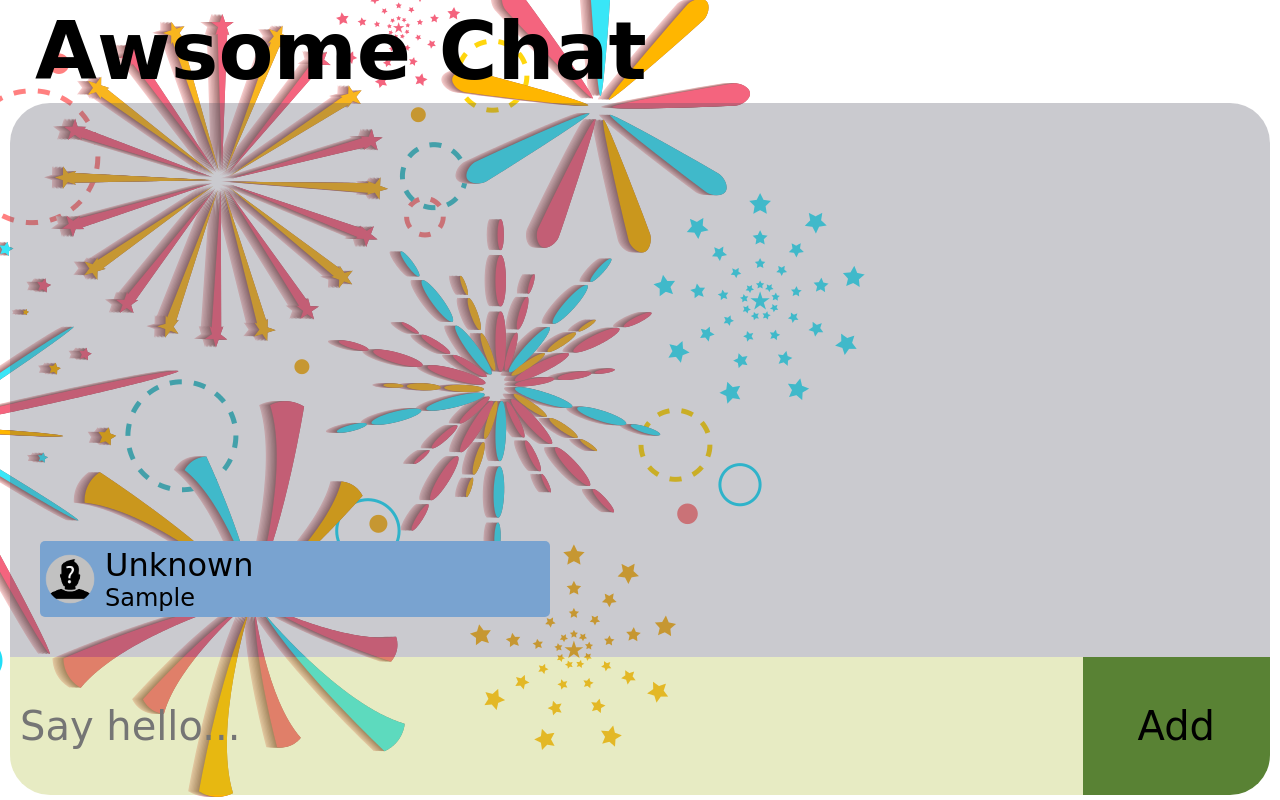
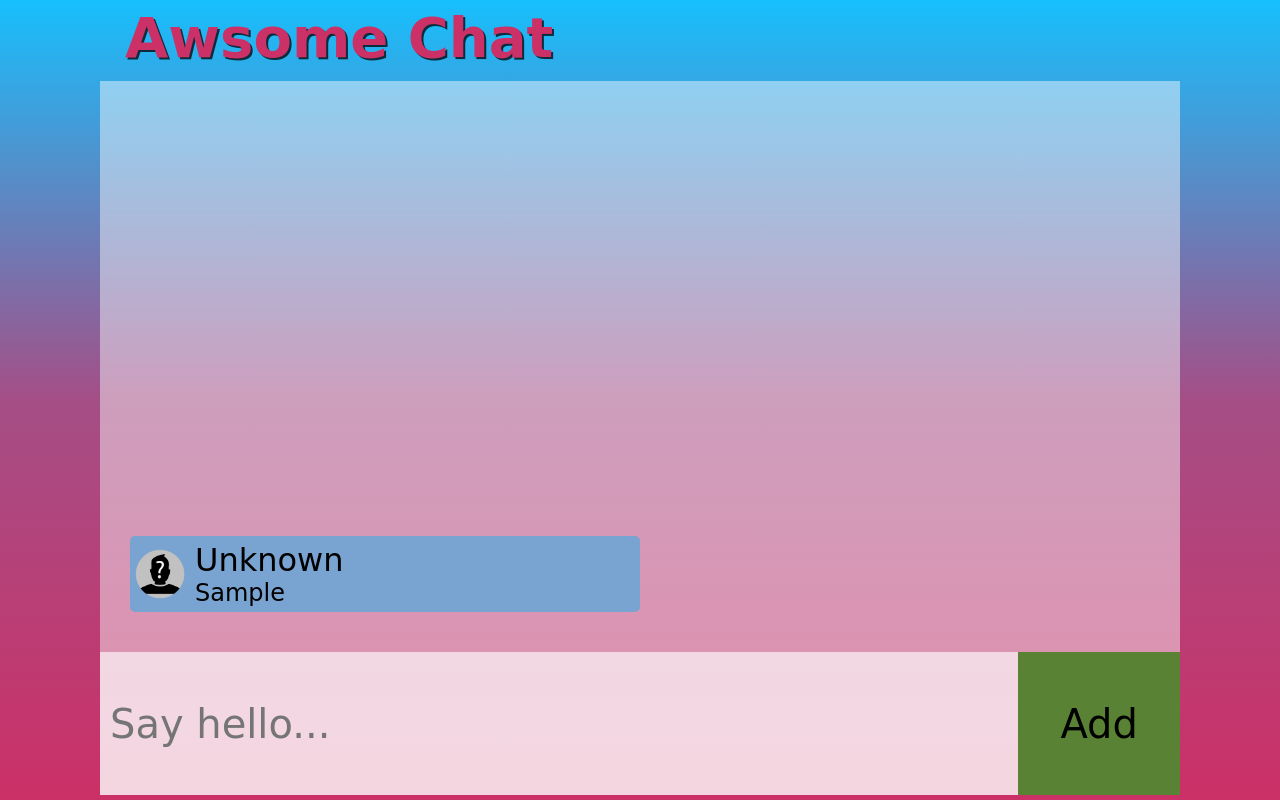
Before and after one commit to gautemo/firebase-chat, a plain HTML site: page public/index.html in a window 1280 px wide. Both pictures are taken after typing "Sample" into the empty fields and a click on the button "Add". Drawn offline with nearby package versions, Linux system fonts and the light colour scheme; a web font is replaced by a local one.

Commit message:
style changes

```diff
--- a/public/style.css
+++ b/public/style.css
@@ -1,34 +1,40 @@
 :root{
-    --chat-container-color: #5051604d;
+    --chat-container-color: rgba(255, 255, 255, 0.45);
     --chat-buble-color: #79a3d0;
-    --chat-input-color: #AEBD384d;
+    --chat-input-color: rgba(255, 255, 255, 0.8);
     --chat-button-color: #598234;
 }
 
 body{
     margin: 0;
     font-family: 'Ranga', cursive;
-    background-image: url('images/background.png');
-    background-repeat: no-repeat;
+    background: linear-gradient(0deg, #CB3066, #a54e86, #16BFFD);
 }
 
 #app{
     height: 100vh;
     display: flex;
     flex-direction: column;
-    padding: 0 10px;
+    padding: 0 100px;
+}
+
+@media screen and (max-width: 800px){
+    #app{
+        padding: 0 15px;
+    }
 }
 
 header{
     flex: 1;
     padding: 5px 25px;
-    font-size: 5em;
+    font-size: 3.5em;
     font-weight: bold;
+    color: #CB3066;
+    text-shadow: 2px 2px rgba(0, 0, 0, 0.75);
 }
 
 .chat-container{
     flex: 8;
-    border-radius: 40px 40px 0 0;
     background-color: var(--chat-container-color);
     display: flex;
     flex-direction: column-reverse;
@@ -45,7 +51,7 @@ header{
     display: flex;
     padding: 5px;
     align-items: center;
-    max-width: 500px;
+    width: 500px;
     margin-bottom: 10px;
     flex-shrink: 0;
 }
@@ -55,6 +61,10 @@ header{
     width: 50px;
     border-radius: 50%;
     margin-right: 10px;
+}
+
+.msg div{
+    flex: 1;
 }
 
 .msg-name{
@@ -76,7 +86,6 @@ header{
     font-family: inherit;
     font-size: 2.5em;
     padding: 10px;
-    border-radius: 0 0 0 40px;
     background-color: var(--chat-input-color);
     outline: none;
     border: none;
@@ -86,7 +95,6 @@ header{
     flex: 1;
     font-family: inherit;
     font-size: 2.5em;
-    border-radius: 0 0 40px 0;
     background-color: var(--chat-button-color);
     border:none;
     outline: none;
```
